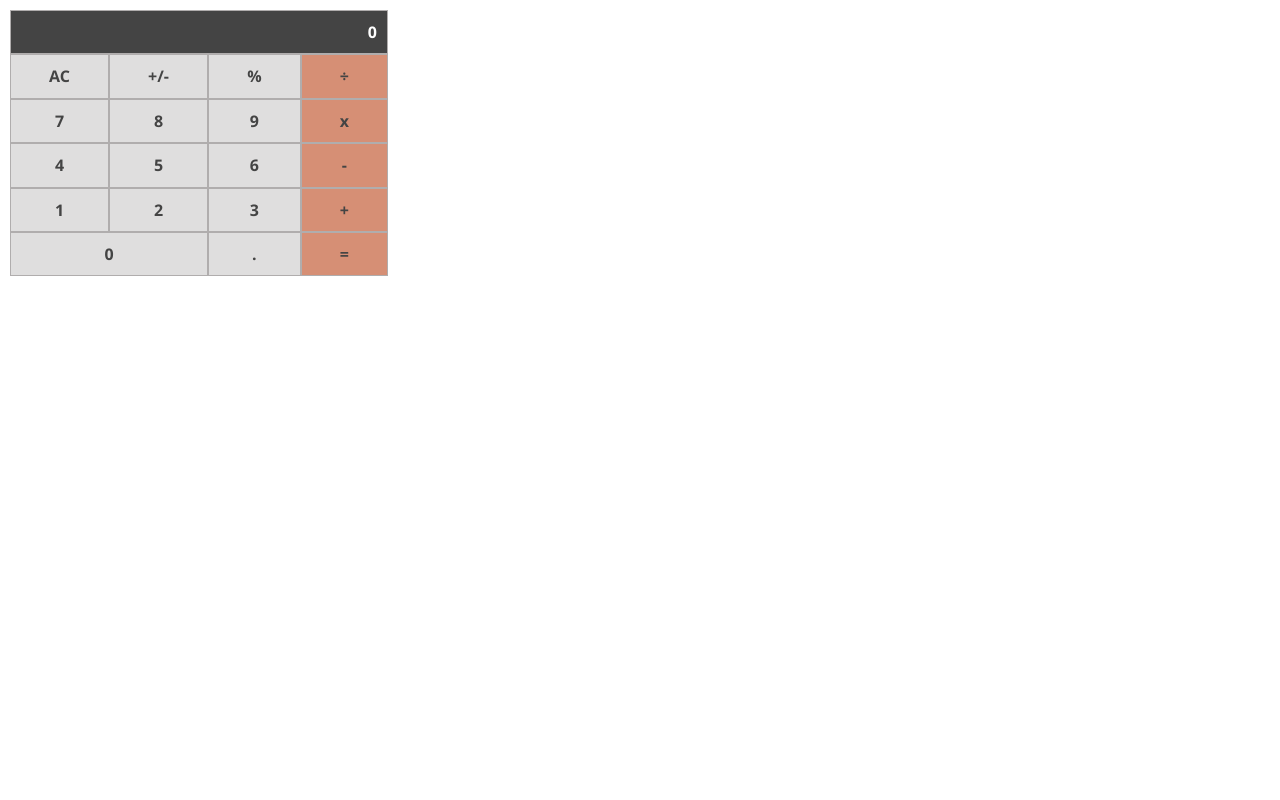
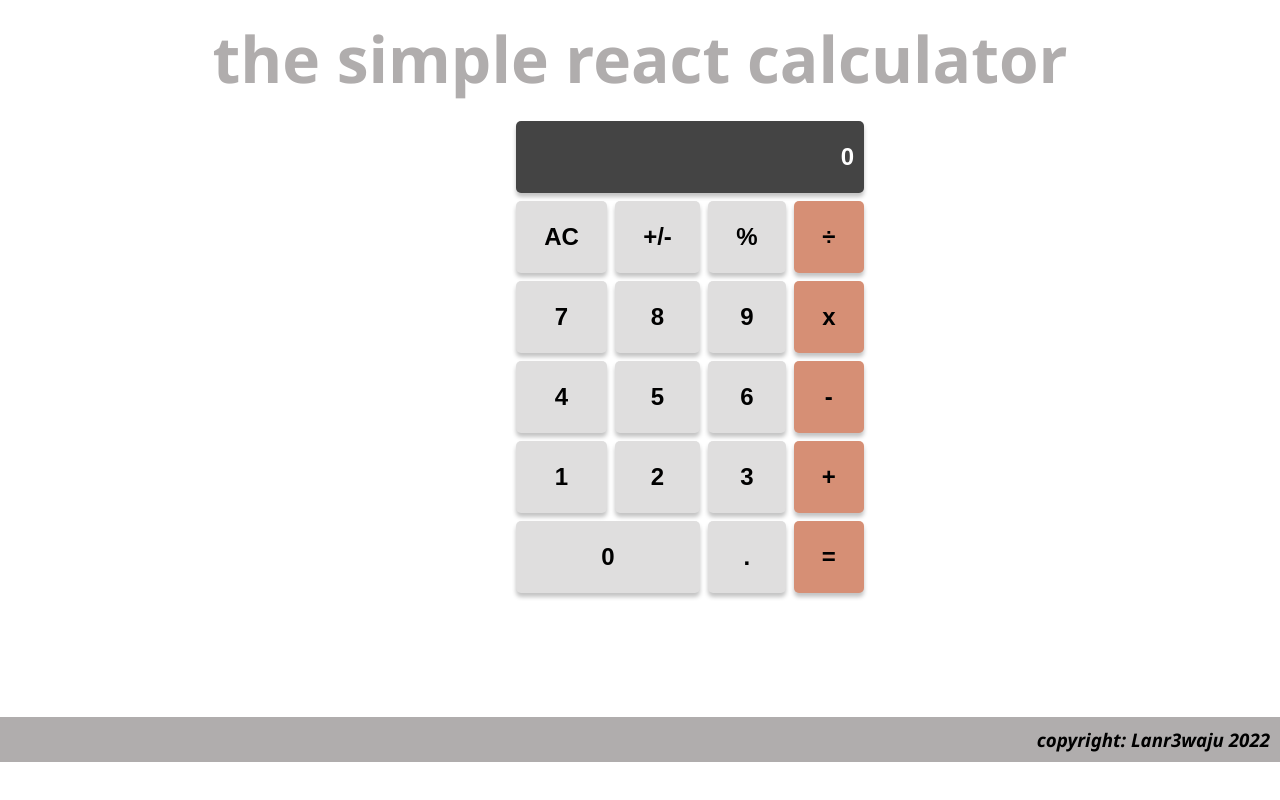
Before and after one commit to Lanr3waju/calaculator-app, a React (Create React App) app: page / in a window 1280 px wide. Shown: the top 800 px of the page. Built offline with nearby package versions, Linux system fonts and the light colour scheme.

Commit message:
Integtrate `calculate` logic into components

```diff
--- a/package.json
+++ b/package.json
@@ -10,6 +10,8 @@
     "react": "^18.2.0",
     "react-dom": "^18.2.0",
     "react-scripts": "5.0.1",
+    "uuid": "^8.3.2",
+    "uuidv4": "^6.2.13",
     "web-vitals": "^2.1.4"
   },
   "scripts": {
--- a/src/components/Calculator.js
+++ b/src/components/Calculator.js
@@ -1,43 +1,72 @@
 import React from 'react';
+import { v4 as uuidv4 } from 'uuid';
+import calculate from '../logic/calculate';
 
 class Calculator extends React.Component {
   constructor(props) {
     super(props);
     this.state = {
-      output: 0,
+      total: 0,
+      next: null,
+      operation: null,
+
     };
   }
 
+  changeOutput = (event) => {
+    this.setState((prevState) => (
+      calculate(prevState, event.target.name)
+    ));
+  }
+
+   showTotal = () => {
+     const { total, next } = this.state;
+     if (total === 0 && next === null) {
+       return 0;
+     } if (total !== 0 && total !== null) {
+       return total;
+     }
+     return '';
+   };
+
    render() {
-    const { output } = this.state;
+     const { operation, next } = this.state;
      const inputs = [
-      output,
        'AC',
        '+/-',
        '%',
        '÷',
-      7,
-      8,
-      9,
+       '7',
+       '8',
+       '9',
        'x',
-      4,
-      5,
-      6,
+       '4',
+       '5',
+       '6',
        '-',
-      1,
-      2,
-      3,
+       '1',
+       '2',
+       '3',
        '+',
-      0,
+       '0',
        '.',
        '=',
      ];
      return (
-      <div className="calc-container">
+       <>
+         <header>
+           <h1>the simple react calculator</h1>
+         </header>
+         <form className="calc-container">
+           <input className="digit" type="text" key={uuidv4()} value={(this.showTotal()) + (operation || '') + (next || '')} disabled />
            {inputs.map((input) => (
-          <div key={input} className="digit">{input}</div>
+             <button key={uuidv4()} name={input} type="button" onClick={this.changeOutput} className="digit">{input}</button>
            ))}
-      </div>
+         </form>
+         <footer>
+           <h3>copyright: Lanr3waju 2022</h3>
+         </footer>
+       </>
      );
    }
 }
--- a/src/index.css
+++ b/src/index.css
@@ -6,16 +6,29 @@
 
 body {
   font-family: "Segoe UI", Arial, sans-serif;
-  line-height: 1.4;
-  color: #444;
-  background: #fff;
-  height: 100vh;
-  margin: 10px;
+  text-align: center;
+  overflow-y: hidden;
 }
 
-.calc-container {
+header {
+  margin: 15px 0;
+  font-size: 2em;
+  color: #b0adad;
+}
+
+footer {
+  text-align: right;
+  background-color: #b0adad;
+  margin: 15vh 0;
+  padding: 10px;
+  font-style: italic;
+}
+
+form {
+  margin: 10px auto;
   text-align: center;
-  max-width: 30%;
+  height: 60vh;
+  max-width: 20%;
   display: -ms-grid;
   display: grid;
   grid-template-columns: auto auto auto auto;
@@ -26,9 +39,13 @@ body {
 .digit {
   cursor: pointer;
   font-weight: 600;
+  font-size: 1.5em;
   padding: 10px;
+  border-radius: 5px;
+  box-shadow: #0000003d 0 4px 4px;
   background-color: #dfdede;
-  border: 1px solid #b0adad;
+  border: none;
+  margin: 4px;
 }
 
 .digit:nth-child(4n + 5),
```
Also changed, not shown: 1 other file (tests, documents, lock files or other folders). Lines whose indentation alone changed are shown as unchanged.
